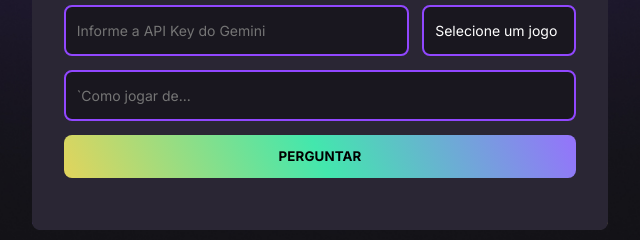
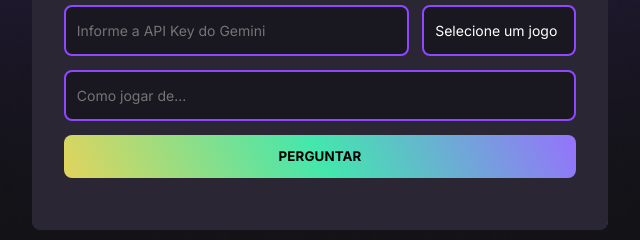
Before and after one commit to macedorodrigo/nlw-agents-assistente-meta, a plain HTML site: page index.html in a window 1280 px wide. Shown: the part 329-569 px from the top of the page, 320-960 px from the left. Drawn offline with Linux system fonts and the light colour scheme; a web font is replaced by a local one.

Commit message:
Trocando o valor do placeholder, questionUnput

```diff
--- a/index.html
+++ b/index.html
@@ -40,7 +40,7 @@
             <option value="lol">League of Legends</option>
           </select>
 
-          <input id="questionInput" type="text" placeholder="`Como jogar de..." required>
+          <input id="questionInput" type="text" placeholder="Como jogar de..." required>
 
           <button id="askButton">
             Perguntar
```
